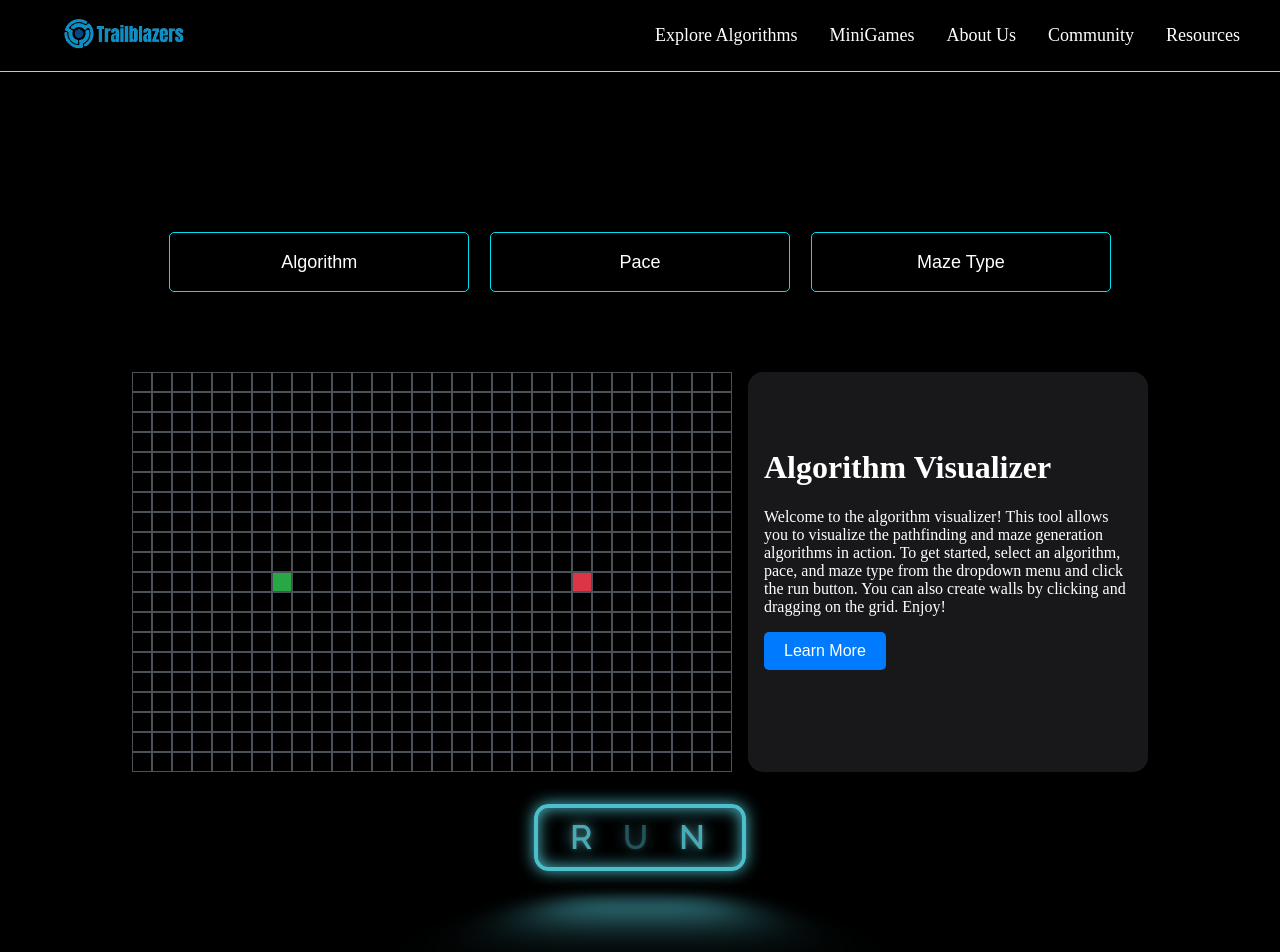
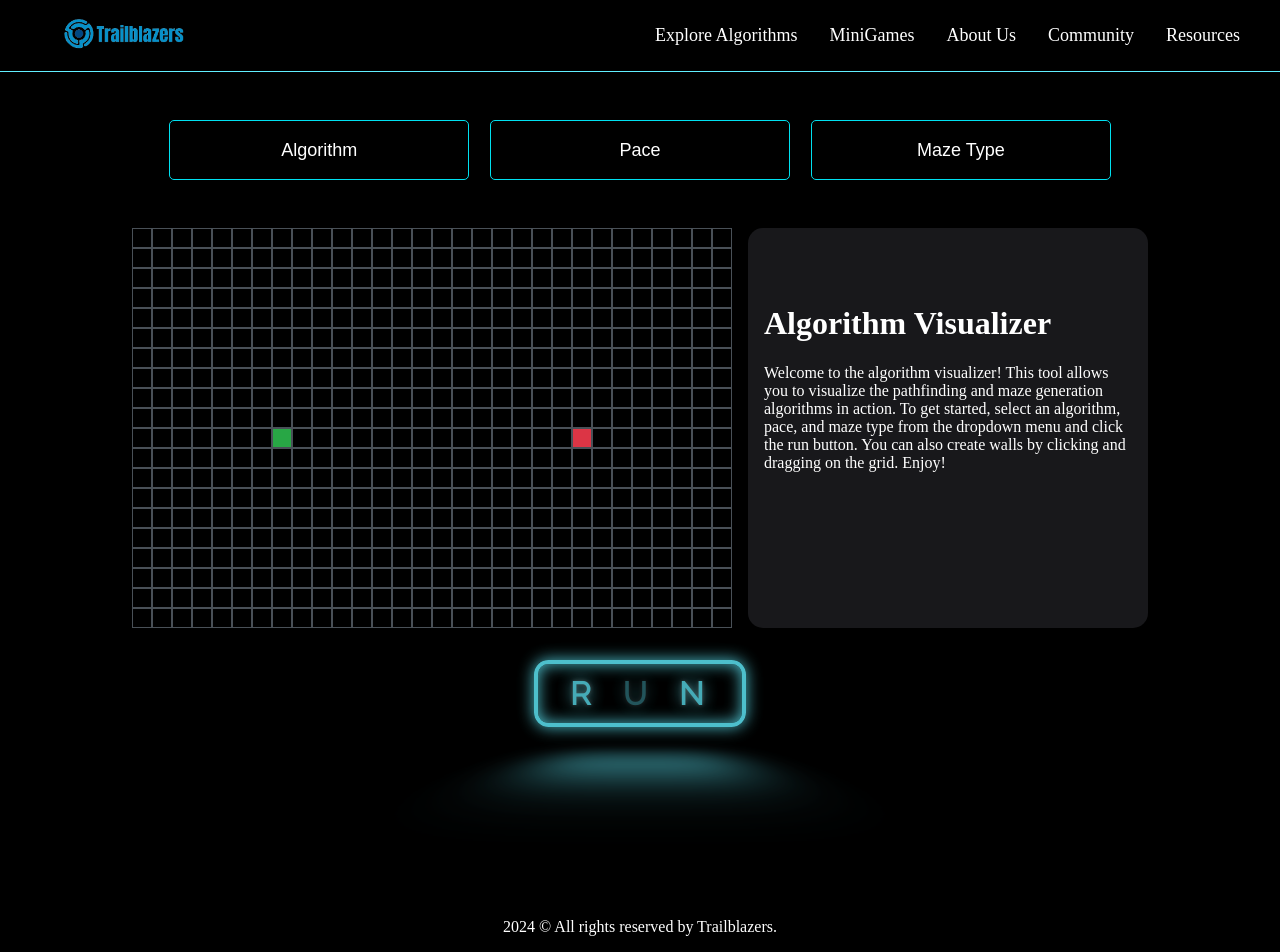
Before and after one commit to Loki701/Trailblazers, a React (Create React App) app in the folder Client/trailblazers/: page / in a window 1280 px wide. Shown: the top 952 px of the page. Built offline with nearby package versions, Linux system fonts and the light colour scheme.

Commit message:
Added Footer and Added UI features to landing page

```diff
--- a/Client/trailblazers/src/App.css
+++ b/Client/trailblazers/src/App.css
@@ -40,14 +40,14 @@ body {
     display: flex;
     flex-direction: column;
     align-items: center;
-    margin-top: 10rem;
 
 }
+
 
 .selector-container {
     display: flex;
     gap: 1.3rem;
-    margin-bottom: 5rem;
+    margin: 3rem 0;
 }
 
 .dds {
@@ -239,8 +239,14 @@ select option:checked {
     background-color: #dc3545;
     z-index: 1;
 }
+@media (max-width: 1100px) {
+    .card{
+        display: none;
+    }
+}
 
-@media screen and (max-width: 768px) {
+
+@media (max-width: 1000px) {
     .selector-container {
         flex-direction: column;
         align-items: center;
@@ -252,7 +258,6 @@ select option:checked {
         gap: 1rem;
 
     }
-
 }
 
 
@@ -581,3 +586,32 @@ ul.icons li a.linkedin{
 ul.icons li a.facebook{
     background-color: lightpink;
 }
+
+
+.learn-more-btn{
+    margin-top: 20px;
+    padding: 10px 18px;
+    border-radius: 10px;
+    border-color: var(--glow-color);
+    background-color: transparent;
+    color: white;
+    font-size: 15px;
+    font-weight: 600;
+    text-align: center;
+    text-decoration: none;
+    display: inline-block;
+    transition: all 0.25s ease-in-out;
+}
+.learn-more-btn:hover{
+    cursor: pointer;
+    background-color: var(--glow-color);
+    color: black;
+}
+.footer{
+    height: 5rem;
+    width: 100%;
+    color: white;
+    display: flex;
+    justify-content: center;
+    align-items: center;
+}
--- a/Client/trailblazers/src/App.js
+++ b/Client/trailblazers/src/App.js
@@ -10,6 +10,7 @@ import Algorithm from './components/Algorithm';
 import Resources from './components/Resources';
 import LandingPage from './components/header/landingPage/LandingPage';
 import Header from './components/header/Header';
+import Footer from './components/Footer';
 
 function App() {
   return (
@@ -26,6 +27,8 @@ function App() {
         <Route path="/resources" element={<Resources/>}/>
         <Route path="/about-us" element={<AboutUs/>}/>
       </Routes>
+
+      <Footer />
     </div>
     </BrowserRouter>
   );
--- a/Client/trailblazers/src/components/AboutUs.jsx
+++ b/Client/trailblazers/src/components/AboutUs.jsx
@@ -1,5 +1,5 @@
 import React from "react";
-import '@fortawesome/fontawesome-free/css/all.css';
+// import '@fortawesome/fontawesome-free/css/all.css';
 
 
 const AboutUs = () => {
@@ -38,7 +38,9 @@ const AboutUs = () => {
                         </div>
 
                         <div className="team-item">
-                            <img src="jose.jpg" className="team-img" alt="josePic"/>
+                            <img src="josef.jpg" className="team-img" alt="josePic"
+
+                            />
                             <h3>JOSE FIGUEREDO</h3>
                             <div className="team-infor">
                                 <p>Front-End/Back-End Developer</p>
--- /dev/null
+++ b/Client/trailblazers/src/components/Footer.jsx
@@ -0,0 +1,9 @@
+const Footer = () => {
+    return (
+        <footer className="footer">
+            <p> 2024 &copy; All rights reserved by Trailblazers.</p>
+        </footer>
+    )
+}
+
+export default Footer;
--- a/Client/trailblazers/src/components/header/landingPage/LandingPage.jsx
+++ b/Client/trailblazers/src/components/header/landingPage/LandingPage.jsx
@@ -1,6 +1,5 @@
 import React, { useState, useEffect } from "react";
 import axios from "axios";
-import { set } from "lodash";
 import { useNavigate } from 'react-router-dom';
 
 const ROWS = 20;
@@ -29,24 +28,28 @@ const createGrid = () => {
 };
 
 const LandingPage = () => {
-  const [startNodeCoords, setStartNodeCoords] = useState([Math.floor(ROWS / 2), Math.floor(COLS / 4)]);
-  const [endNodeCoords, setEndNodeCoords] = useState([Math.floor(ROWS / 2), Math.floor((3 * COLS) / 4)]);
   const [grid, setGrid] = useState(createGrid());
   const [isMouseDown, setIsMouseDown] = useState(false);
   const [currentNodeState, setCurrentNodeState] = useState(null);
   const [algorithmSelector, setAlgorithmSelector] = useState("Algorithm");
   const [paceSelector, setPaceSelector] = useState("Pace");
   const [mazeSelector, setMazeSelector] = useState("Maze Type");
-  const [text, setText] = useState("");
+  const [isRunning, setIsRunning] = useState(false);
+  const [text, setText] = useState("Algorithm Visualizer");
   const [info, setInfo] = useState("Welcome to the algorithm visualizer! This tool allows you to visualize the pathfinding and maze generation algorithms in action. To get started, select an algorithm, pace, and maze type from the dropdown menu and click the run button. You can also create walls by clicking and dragging on the grid. Enjoy!");
 
+  const algoInfo = [
+    {name: "Dijkstra", info: "Dijkstra's algorithm is a pathfinding algorithm that finds the shortest path between two nodes in a graph. It works by iteratively selecting the node with the smallest distance from the start node and updating the distances of its neighbors. The algorithm continues until the end node is reached, at which point the shortest path is reconstructed by backtracking through the nodes."},
+    {name: "BFS", info: "Breadth-first search (BFS) is a graph traversal algorithm that explores all the neighboring nodes at the present depth before moving on to the nodes at the next depth. It is often used to find the shortest path between two nodes in an unweighted graph."},
+    {name: "DFS", info: "Depth-first search (DFS) is a graph traversal algorithm that explores as far as possible along each branch before backtracking. It is often used to explore all the nodes in a graph and can be modified to find the shortest path between two nodes."},
+    {name: "Bellman-Ford", info: "Bellman-Ford is a single-source shortest path algorithm that can handle negative edge weights. It works by iteratively relaxing the edges of the graph until the shortest paths are found. The algorithm detects negative cycles and returns an error if one is found."},
+    {name: "A-Star", info: "A* (pronounced 'A-star') is a pathfinding algorithm that uses a heuristic to guide its search. It is often used to find the shortest path between two nodes in a graph and is more efficient than Dijkstra's algorithm for this purpose. A* uses a priority queue to select the next node to explore based on the sum of the cost to reach the node and the heuristic estimate of the cost to reach the goal."},
+  ]
   const navigate = useNavigate();
 
   const handleLearnMoreClick = () => {
     navigate('/algorithms');
   };
-
-
 
   const handleChange = (event) => {
     const value = event.target.value;
@@ -54,6 +57,7 @@ const LandingPage = () => {
     if (name === "algo") {
       setAlgorithmSelector(value);
       setText(value);
+      setInfo(algoInfo.find(algo => algo.name === value).info);
       // handleDropdownSelection( 'algorithm', value);
     } else if (name === "pace") {
       setPaceSelector(value);
@@ -65,6 +69,7 @@ const LandingPage = () => {
   };
 
   const handleMouseDown = async (row, col) => {
+    if (isRunning) return;
     setIsMouseDown(true);
     const newGrid = grid.map((row) =>
       row.map((node) => {
@@ -99,6 +104,7 @@ const LandingPage = () => {
   };
 
   const handleMouseEnter = async (row, col) => {
+    if (isRunning) return;
     if (!isMouseDown) return;
 
     const newGrid = grid.map((row) =>
@@ -158,42 +164,11 @@ const LandingPage = () => {
   };
 
   const handleMouseUp = () => {
+    if (isRunning) return;
     setIsMouseDown(false);
   };
 
   useEffect(() => {
-    const initMaze = async () => {
-
-      try {
-
-        // const mazeStatusResponse = await axios.get("http://localhost:8080/maze/status");
-        //
-        // console.log(mazeStatusResponse)
-        // if (mazeStatusResponse.data) {
-        //   await axios.delete("http://localhost:8080/maze");
-        // }
-        // await axios.post(
-        //   "http://localhost:8080/maze"
-        // );
-        // console.log("maze initialized");
-        //
-        // await axios.patch(
-        //   `http://localhost:8080/maze/cells/${startNodeCoords[0]}/${startNodeCoords[1]}`,
-        //   { newCellType: "start" }
-        // );
-        // await axios.patch(
-        //   `http://localhost:8080/maze/cells/${endNodeCoords[0]}/${endNodeCoords[1]}`,
-        //   { newCellType: "finish" }
-        // );
-
-        console.log("start and end cells modified");
-
-      } catch (err) {
-        console.log("maze error: ", err);
-      }
-    }
-
-    initMaze();
     document.addEventListener("mouseup", handleMouseUp);
     return () => {
       document.removeEventListener("mouseup", handleMouseUp);
@@ -208,7 +183,6 @@ const LandingPage = () => {
       return;
     }
     const l = visitedNodes.length;
-    console.log(l);
 
     // Loop through each visited node
     for (let index = 0; index < l; index++) {
@@ -254,6 +228,11 @@ const LandingPage = () => {
 
 
   const handleRun = async () => {
+    setIsRunning(!isRunning);
+    if (isRunning) {
+      await clearVisitedBlocks();
+      return;
+    }
     if (
       algorithmSelector === "Algorithm" ||
       paceSelector === "Pace"
@@ -266,7 +245,6 @@ const LandingPage = () => {
     }
 
     try {
-      await clearVisitedBlocks();
 
       const mazeStatusResponse = await axios.get("http://localhost:8080/maze/status");
 
@@ -363,10 +341,6 @@ const LandingPage = () => {
           <option value="Simplex">Simplex</option> */}
         </select>
       </div>
-      {/* <div style={{ color: "white" }}>
-        {startNodeCoords[0]}, {startNodeCoords[1]} |
-        {endNodeCoords[0]}, {endNodeCoords[1]}
-      </div> */}
       <div className="main-container">
         <div className="grid">
           {grid.map((row, rowIndex) => (
@@ -388,34 +362,30 @@ const LandingPage = () => {
           ))}
         </div>
         <div className="card">
-          <h1>Algorithm Visualizer</h1>
-          <h2>{text}</h2>
+          <h1>{text}</h1>
           <p>
             {info}
           </p>
-          <button  className="learn-more-btn" onClick={handleLearnMoreClick}
-  style={{
-    backgroundColor: '#007BFF', // Change the background color
-    color: 'white', // Change the text color
-    border: 'none', // Remove the border
-    padding: '10px 20px', // Add some padding
-    borderRadius: '5px', // Round the corners
-    fontSize: '16px', // Increase the font size
-    cursor: 'pointer', // Change the cursor on hover
-    transition: 'background-color 0.3s ease', // Smoothly transition the background color
-  }}
-  onMouseOver={(e) => {
-    e.target.style.backgroundColor = '#0056b3'; // Darken the background color on hover
-  }}
-  onMouseOut={(e) => {
-    e.target.style.backgroundColor = '#007BFF'; // Reset the background color on mouse out
-  }} >Learn More</button>
+          {text !=  "Algorithm Visualizer"?
+          (
+            <button
+            className="learn-more-btn"
+            onClick={handleLearnMoreClick}
+           >Learn More</button>
+          ):(
+            <></>
+          )
+        }
         </div>
       </div>
       <button className="glowing-btn" onClick={handleRun}>
+        {isRunning ? (
+        <span className="glowing-txt ">
+          CL<span className="faulty-letter">E</span>A<span className="faulty-letter">R</span>{" "}
+        </span>) : (
         <span className="glowing-txt">
           R<span className="faulty-letter">U</span>N{" "}
-        </span>
+        </span>)}
       </button>
     </div>
   );
```
Also changed, not shown: Client/trailblazers/public/josef.jpg (added).
